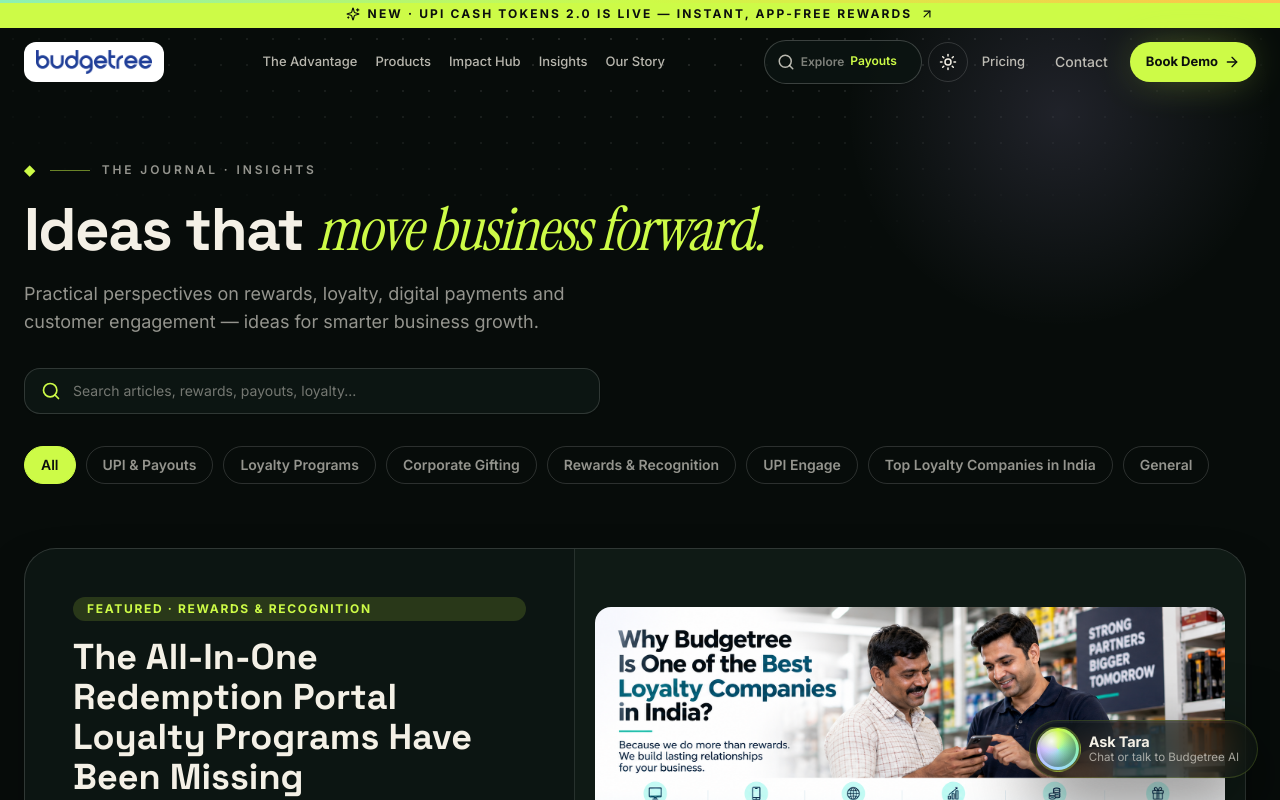
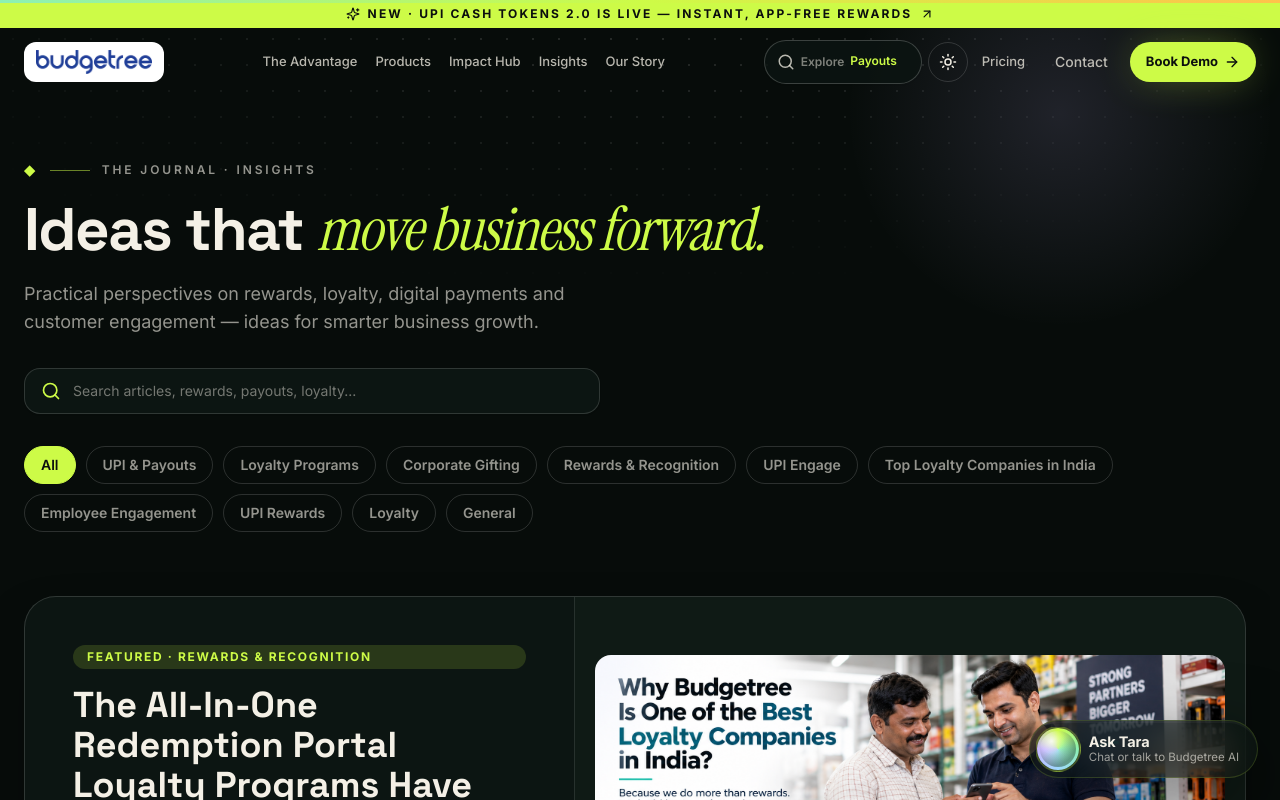
Before and after one commit to anshulmalik1008/budgetree-revamp, a Next.js app: page /blog in a window 1280 px wide. Shown: the top 800 px of the page. Built offline with nearby package versions, Linux system fonts and the light colour scheme.

Commit message:
Complete Insights category filters for the original Budgetree blog taxonomy

```diff
--- a/src/data/blog.ts
+++ b/src/data/blog.ts
@@ -19,6 +19,9 @@ export const CATEGORIES = [
   "Rewards & Recognition",
   "UPI Engage",
   "Top Loyalty Companies in India",
+  "Employee Engagement",
+  "UPI Rewards",
+  "Loyalty",
   "General",
 ];
 
```
